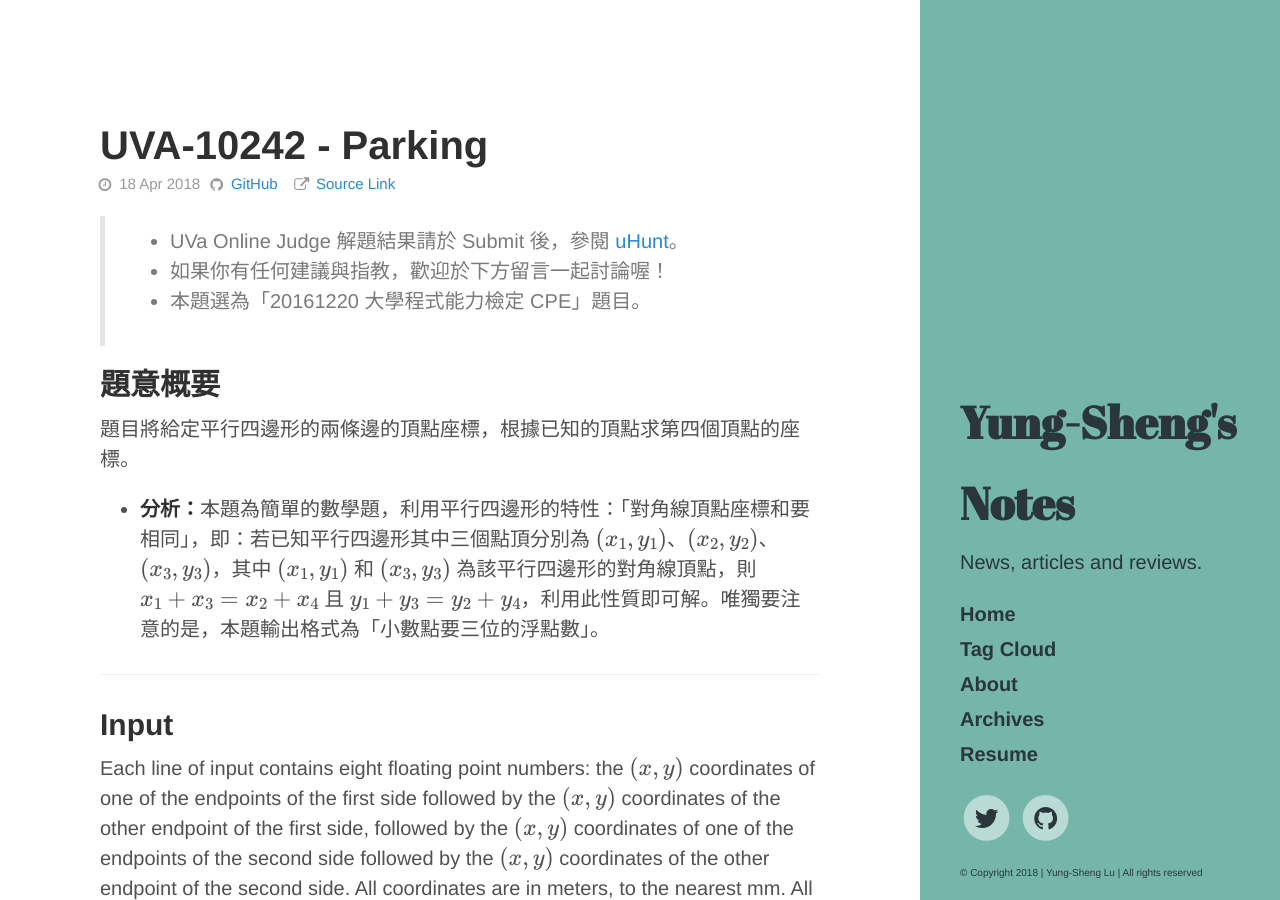
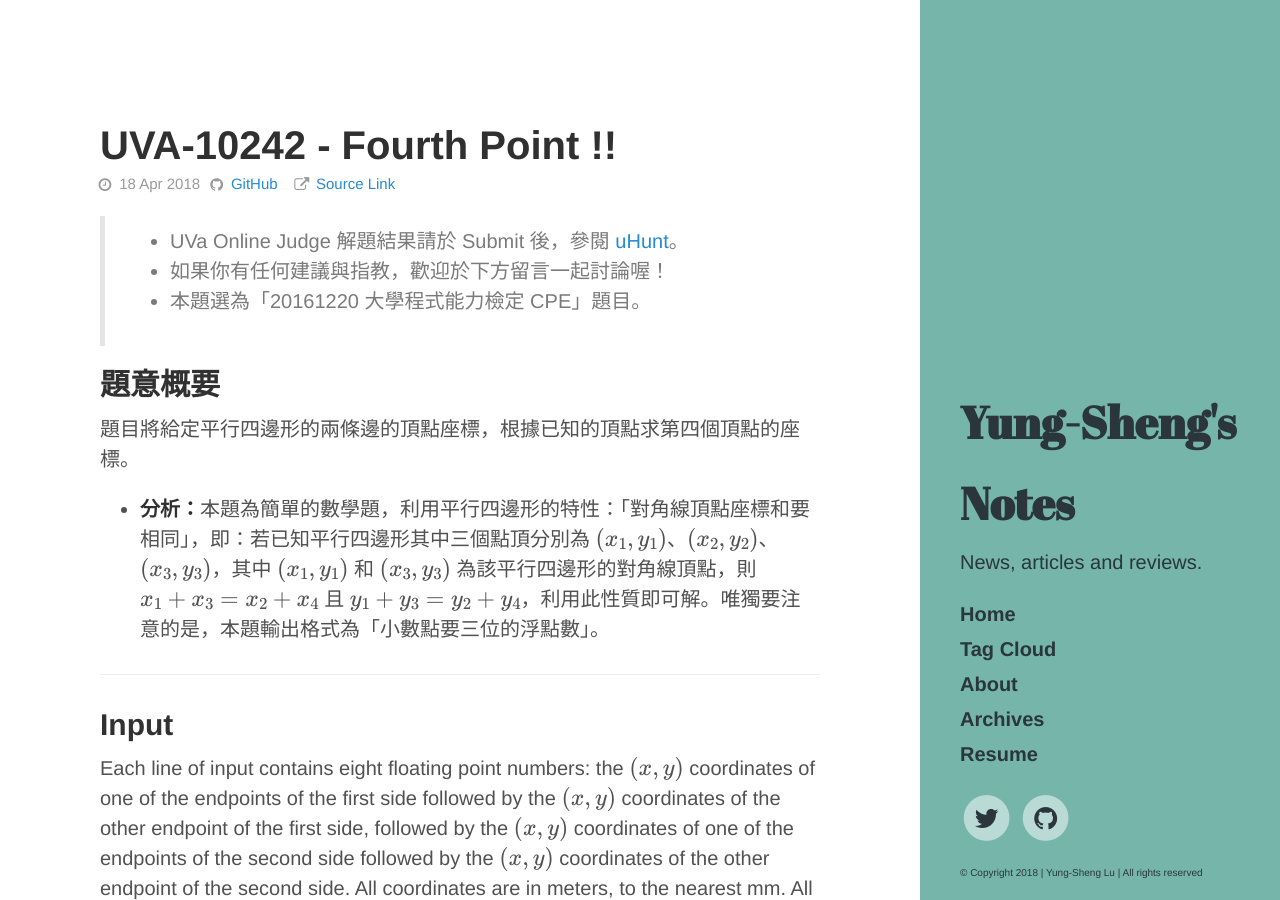
Before and after one commit to dppss90010/yungshenglu.github.io, a Jekyll site: the page built from _posts/2018-04-18-UVA10242.md, in a window 1280 px wide and 900 px high. Built offline with Jekyll 4.4.1, drawn with Linux system fonts in a browser that asks for light colours; formulas are drawn with MathJax 3; comment, search, counter and statistics services are not loaded.

Commit message:
Update latest posts

```diff
--- a/_posts/2018-04-18-UVA10242.md
+++ b/_posts/2018-04-18-UVA10242.md
@@ -1,6 +1,6 @@
 ---
 layout     : post
-title      : "UVA-10242 - Parking"
+title      : "UVA-10242 - Fourth Point !!"
 subtitle   : "UVa Online Judge"
 date       : 2018-04-18 18:00:00
 author     : "Yung-Sheng Lu"
```
